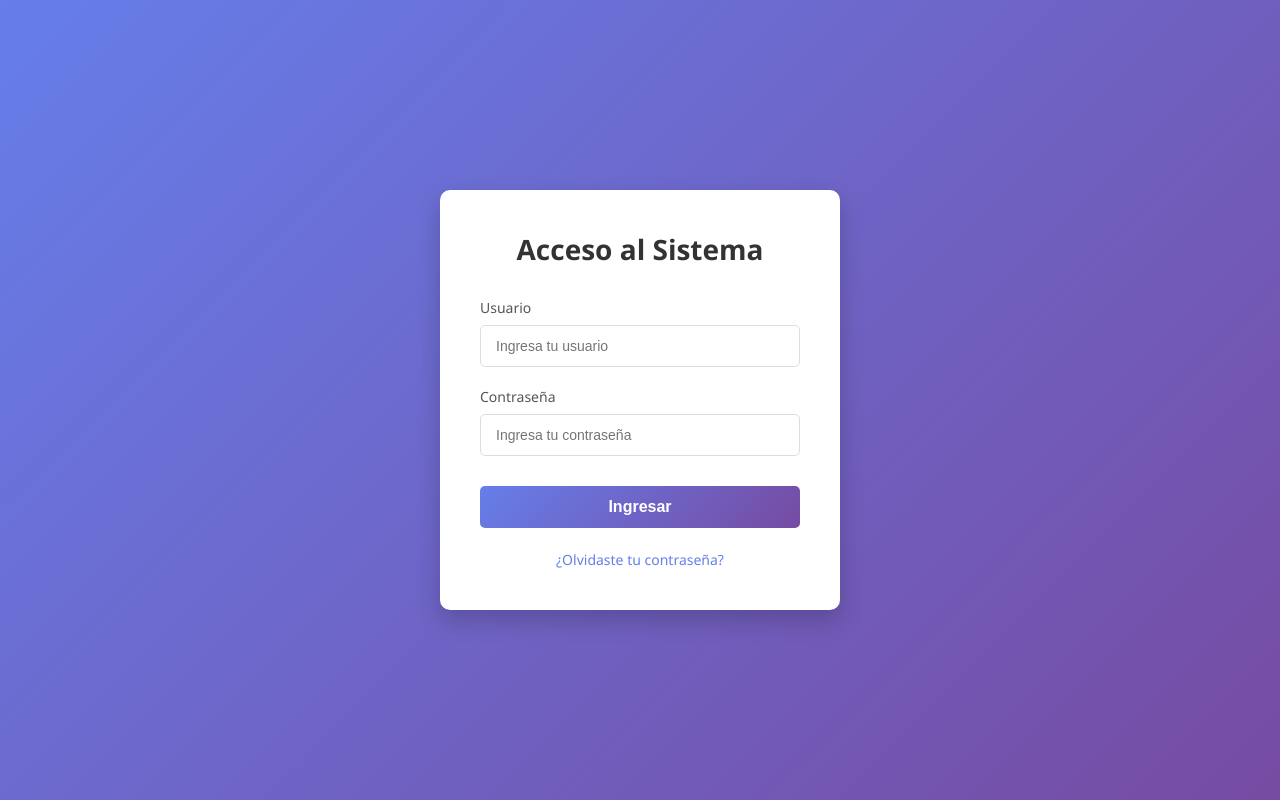
After one commit to JGho00/sitio-organizar-eventos, a FastAPI app: template app/templates/login/login.html in a window 1280 px wide. The commit adds this page. Run offline with FastAPI, Linux system fonts and the light colour scheme; the template is opened without the code that fills it, so the values that code supplies are empty.

Commit message:
Se agregan nuevos endopints

```diff
--- a/app/api/endopoints/egresados.py
+++ b/app/api/endopoints/egresados.py
@@ -1,11 +1,30 @@
 from fastapi import APIRouter
-
+from fastapi import Request
+from fastapi.templating import Jinja2Templates
+import os
 router = APIRouter(
     prefix="/egresados",
     tags =["Egresados"],
 )
 
+BASE_DIR = os.path.dirname(os.path.dirname(os.path.dirname(os.path.abspath(__file__))))
+
+templates = Jinja2Templates(directory=os.path.join(BASE_DIR, "templates"))
 
 @router.get("/")
-async def get_egresados():
-    return {"message": "Lista de egresados"}
+async def get_egresados(request:Request):
+    return templates.TemplateResponse(
+        request=request,
+        name="egresados/egresados.html",
+        context={
+            "egresados": egresados
+        }
+    )
+
+
+egresados = [
+    {"id": 1, "nombre": "Juan Pérez", "carrera": "Ingeniería en Sistemas"},
+    {"id": 2, "nombre": "María Gómez", "carrera":"Licenciatura en Administración de Empresas"},
+    {"id": 3, "nombre": "Carlos Rodríguez", "carrera": "Arquitectura"},
+    {"id": 4, "nombre": "Ana Martínez", "carrera": "Medicina"}
+]
--- a/app/api/endopoints/escuelas.py
+++ b/app/api/endopoints/escuelas.py
@@ -44,9 +44,12 @@ def obtener_escuela_por_id(id: int, request: Request):
     return {"error": "Escuela no encontrada"}
 
 
-@router.post("/escuelas")
+@router.post("/escuelas/{id}")
 def agregar_escuela(escuela: dict,request: Request):
-    escuela["id"] = len(escuelas) + 1
+    try:
+        escuela["id"] = len(escuelas) + 1
+    except Exception as e:
+        return {"error": str(e)}
     escuelas.append(escuela)
     return templates.TemplateResponse(
         request=request,
@@ -55,6 +58,21 @@ def agregar_escuela(escuela: dict,request: Request):
             "escuelas": escuelas
         }
     )
+
+@router.delete("/escuelas/{id}")
+def eliminar_escuela(id: int,request: Request):
+    print(id)
+    for escuela in escuelas:
+        if escuela["id"] == id:
+            escuelas.remove(escuela)
+            return templates.TemplateResponse(
+                request=request,
+                name="escuelas/escuelas.html",
+                context={
+                    "escuelas": escuelas
+                }
+            )
+    return {"error": "Escuela no encontrada"}
 
 
 escuelas = [
--- a/app/main.py
+++ b/app/main.py
@@ -2,6 +2,7 @@ from fastapi import FastAPI
 from api.endopoints.egresados import router as egresados_router
 from api.endopoints.escuelas import router as escuelas_router
 from api.endopoints.eventos import router as eventos_router
+from api.endopoints.auth import router as auth_router
 from fastapi.staticfiles import StaticFiles
 import os
 
@@ -13,6 +14,7 @@ app.mount("/static", StaticFiles(directory=os.path.join(BASE_DIR, "app", "static
 app.include_router(egresados_router)
 app.include_router(escuelas_router)
 app.include_router(eventos_router)
+app.include_router(auth_router)
 # Ruta raíz (GET)
 @app.get("/")
 def leer_raiz():
--- a/app/static/css/egresados.css
+++ b/app/static/css/egresados.css
@@ -0,0 +1,2 @@
+body
+ {background-color: #006eff}
--- /dev/null
+++ b/app/static/css/login.css
@@ -0,0 +1,116 @@
+* {
+    margin: 0;
+    padding: 0;
+    box-sizing: border-box;
+}
+
+body {
+    font-family: 'Segoe UI', Tahoma, Geneva, Verdana, sans-serif;
+    background: linear-gradient(135deg, #667eea 0%, #764ba2 100%);
+    min-height: 100vh;
+    display: flex;
+    justify-content: center;
+    align-items: center;
+}
+
+.login-container {
+    display: flex;
+    justify-content: center;
+    align-items: center;
+    width: 100%;
+    height: 100vh;
+}
+
+.login-box {
+    background: white;
+    padding: 40px;
+    border-radius: 10px;
+    box-shadow: 0 10px 25px rgba(0, 0, 0, 0.2);
+    width: 100%;
+    max-width: 400px;
+}
+
+.login-box h1 {
+    text-align: center;
+    color: #333;
+    margin-bottom: 30px;
+    font-size: 28px;
+}
+
+.form-group {
+    margin-bottom: 20px;
+}
+
+.form-group label {
+    display: block;
+    margin-bottom: 8px;
+    color: #555;
+    font-weight: 500;
+    font-size: 14px;
+}
+
+.form-group input {
+    width: 100%;
+    padding: 12px 15px;
+    border: 1px solid #ddd;
+    border-radius: 5px;
+    font-size: 14px;
+    transition: all 0.3s ease;
+}
+
+.form-group input:focus {
+    outline: none;
+    border-color: #667eea;
+    box-shadow: 0 0 8px rgba(102, 126, 234, 0.3);
+}
+
+.btn-ingresar {
+    width: 100%;
+    padding: 12px;
+    background: linear-gradient(135deg, #667eea 0%, #764ba2 100%);
+    color: white;
+    border: none;
+    border-radius: 5px;
+    font-size: 16px;
+    font-weight: 600;
+    cursor: pointer;
+    transition: transform 0.2s, box-shadow 0.2s;
+    margin-top: 10px;
+}
+
+.btn-ingresar:hover {
+    transform: translateY(-2px);
+    box-shadow: 0 5px 15px rgba(102, 126, 234, 0.4);
+}
+
+.btn-ingresar:active {
+    transform: translateY(0);
+}
+
+.footer-link {
+    text-align: center;
+    margin-top: 20px;
+}
+
+.footer-link a {
+    color: #667eea;
+    text-decoration: none;
+    font-size: 14px;
+    transition: color 0.3s;
+}
+
+.footer-link a:hover {
+    color: #764ba2;
+    text-decoration: underline;
+}
+
+/* Responsive */
+@media (max-width: 600px) {
+    .login-box {
+        padding: 30px 20px;
+    }
+
+    .login-box h1 {
+        font-size: 24px;
+    }
+}
--- /dev/null
+++ b/app/templates/login/login.html
@@ -0,0 +1,46 @@
+<!DOCTYPE html>
+<html lang="es">
+<head>
+    <meta charset="UTF-8">
+    <meta name="viewport" content="width=device-width, initial-scale=1.0">
+    <title>Organizar Eventos</title>
+    <link rel="stylesheet" href="/static/css/login.css">
+</head>
+<body>
+    <div class="login-container">
+        <div class="login-box">
+            <h1>Acceso al Sistema</h1>
+
+            <form method="POST" action="/login">
+                <div class="form-group">
+                    <label for="usuario">Usuario</label>
+                    <input
+                        type="text"
+                        id="usuario"
+                        name="usuario"
+                        placeholder="Ingresa tu usuario"
+                        required
+                    >
+                </div>
+
+                <div class="form-group">
+                    <label for="contrasena">Contraseña</label>
+                    <input
+                        type="password"
+                        id="contrasena"
+                        name="contrasena"
+                        placeholder="Ingresa tu contraseña"
+                        required
+                    >
+                </div>
+
+                <button type="submit" class="btn-ingresar">Ingresar</button>
+            </form>
+
+            <div class="footer-link">
+                <a href="#">¿Olvidaste tu contraseña?</a>
+            </div>
+        </div>
+    </div>
+</body>
+</html>
```
Also changed, not shown: app/api/endopoints/auth.py (+39 -0 lines), app/templates/egresados/egresados.html (+39 -10 lines), app/templates/login/__init.py (added).
